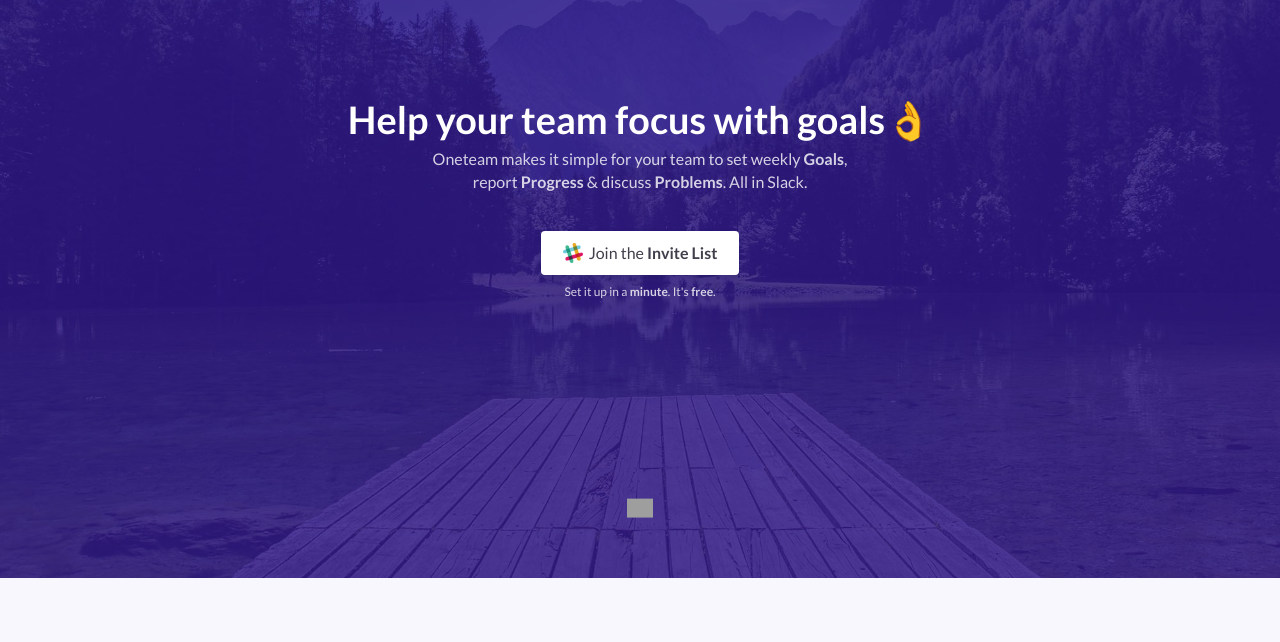
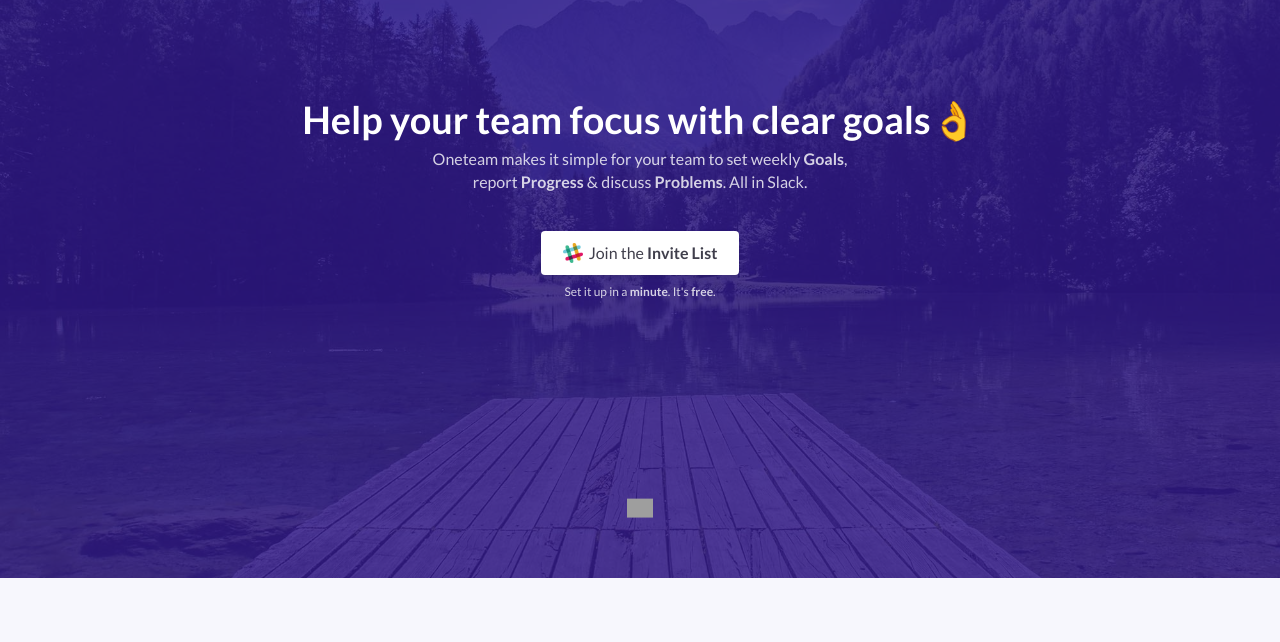
Before and after one commit to jmarovt/oneteam-website, a plain HTML site: page index.html in a window 1280 px wide. Shown: the part 150-792 px from the top of the page. Drawn offline with Linux system fonts and the light colour scheme; grey boxes are pictures that could not be loaded.

Commit message:
small tweak to tagline

```diff
--- a/index.html
+++ b/index.html
@@ -119,7 +119,7 @@
             <div class="hero-main">
               <div class="hero-left">
                 <div class="hero-text">
-                  <h1>Help your team focus with goals<span class="emoji">👌</span></h1>
+                  <h1>Help your team focus with clear goals<span class="emoji">👌</span></h1>
                     <!-- <h1>Share goals & progress with your Slack team <span class="emoji">👌</span></h1> -->
                   <!-- <h1>Tired of status meetings and random tasks? <span class="emoji">&#x1F634;</span></h1> -->
                   <!-- <h2>So are we. Oneteam helps everyone on your team focus on 3 weekly <strong>goals</strong>, while openly sharing progress & problems. All in Slack.
```
